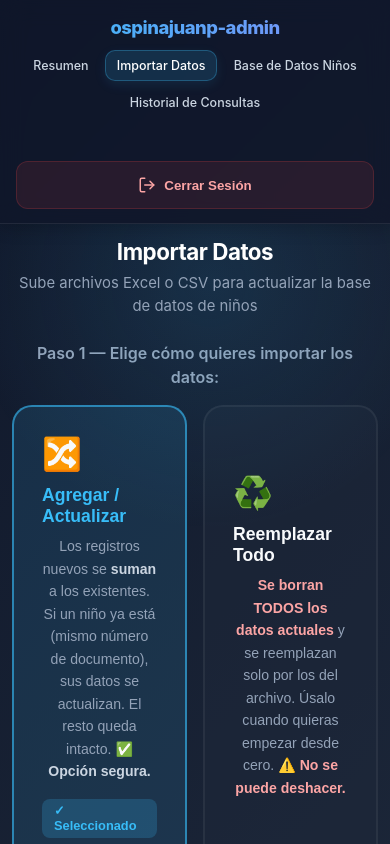
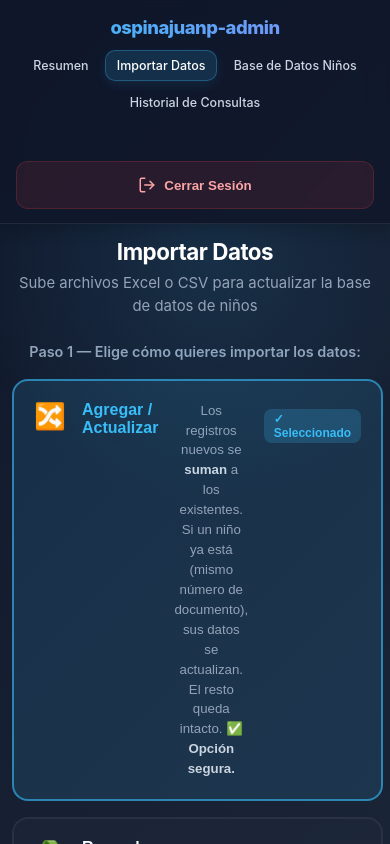
Before and after one commit to ospinajuanp/ospinajuanp-registro-app, a Next.js app: page /dashboard/import in a window 390 px wide. Shown: the top 844 px of the page. Built offline with nearby package versions, Linux system fonts and the light colour scheme.

Commit message:
correciones de css import datos

```diff
--- a/src/app/dashboard/dashboard.module.css
+++ b/src/app/dashboard/dashboard.module.css
@@ -418,7 +418,7 @@
 /* ── Mode cards (Import) ── */
 .modeGrid {
   display: grid;
-  grid-template-columns: 1fr 1fr;
+  grid-template-columns: repeat(auto-fit, minmax(380px, 1fr));
   gap: 1rem;
   margin-bottom: 2rem;
 }
@@ -429,6 +429,7 @@
   cursor: pointer;
   text-align: left;
   transition: all 0.3s ease;
+  width: 100%;
 }
 
 .modeCardTitle {
@@ -451,6 +452,19 @@
   font-size: 0.8rem;
   font-weight: 700;
   margin-top: 1rem;
+}
+
+.modeEmoji {
+  font-size: 2rem;
+  margin-bottom: 0.75rem;
+  display: block;
+}
+
+.stepLabel {
+  color: #94a3b8;
+  margin-bottom: 1rem;
+  font-weight: 600;
+  font-size: 0.9rem;
 }
 
 /* ── Manage (Historial) table wrapper ── */
@@ -606,6 +620,38 @@
     grid-template-columns: 1fr;
   }
 
+  .modeCard {
+    padding: 1.25rem;
+    border-radius: 16px;
+    display: flex;
+    flex-direction: row;
+    align-items: flex-start;
+    gap: 1rem;
+    text-align: left;
+  }
+
+  .modeEmoji {
+    font-size: 1.6rem;
+    margin-bottom: 0;
+    flex-shrink: 0;
+  }
+
+  .modeCardTitle {
+    font-size: 1rem;
+    margin-bottom: 0.3rem;
+  }
+
+  .modeCardDesc {
+    font-size: 0.83rem;
+    line-height: 1.5;
+  }
+
+  .modeBadge {
+    font-size: 0.75rem;
+    padding: 0.2rem 0.6rem;
+    margin-top: 0.5rem;
+  }
+
   .fileInfoCard {
     flex-direction: column;
     align-items: flex-start;
--- a/src/app/dashboard/import/page.tsx
+++ b/src/app/dashboard/import/page.tsx
@@ -144,65 +144,57 @@ export default function ImportPage() {
       </div>
 
       {/* ── Step 1: Mode selector ── */}
-      <p style={{ color: "#94a3b8", marginBottom: "1rem", fontWeight: 600 }}>
+      <p className={styles.stepLabel}>
         Paso 1 — Elige cómo quieres importar los datos:
       </p>
-      <div style={{ display: "grid", gridTemplateColumns: "1fr 1fr", gap: "1rem", marginBottom: "2rem" }}>
+      <div className={styles.modeGrid}>
         {/* Merge */}
         <button
           onClick={() => selectMode("merge")}
+          className={styles.modeCard}
           style={{
             background: mode === "merge" ? "rgba(56,189,248,0.12)" : "rgba(30,41,59,0.5)",
             border: mode === "merge" ? "2px solid rgba(56,189,248,0.6)" : "2px solid rgba(255,255,255,0.06)",
-            borderRadius: "20px",
-            padding: "1.75rem",
-            cursor: "pointer",
-            textAlign: "left",
-            transition: "all 0.3s ease",
           }}
         >
-          <div style={{ fontSize: "2rem", marginBottom: "0.75rem" }}>🔀</div>
-          <h3 style={{ color: mode === "merge" ? "#38bdf8" : "#f8fafc", fontSize: "1.1rem", marginBottom: "0.5rem" }}>
+          <span className={styles.modeEmoji}>🔀</span>
+          <h3 className={styles.modeCardTitle} style={{ color: mode === "merge" ? "#38bdf8" : "#f8fafc" }}>
             Agregar / Actualizar
           </h3>
-          <p style={{ color: "#94a3b8", fontSize: "0.88rem", lineHeight: "1.6", margin: 0 }}>
+          <p className={styles.modeCardDesc}>
             Los registros nuevos se <strong style={{ color: "#cbd5e1" }}>suman</strong> a los existentes.
             Si un niño ya está (mismo número de documento), sus datos se actualizan.
             El resto queda intacto. <strong style={{ color: "#cbd5e1" }}>✅ Opción segura.</strong>
           </p>
           {mode === "merge" && (
-            <div style={{ marginTop: "1rem", display: "inline-block", background: "rgba(56,189,248,0.2)", color: "#38bdf8", padding: "0.3rem 0.75rem", borderRadius: "8px", fontSize: "0.8rem", fontWeight: 700 }}>
+            <span className={styles.modeBadge} style={{ background: "rgba(56,189,248,0.2)", color: "#38bdf8" }}>
               ✓ Seleccionado
-            </div>
+            </span>
           )}
         </button>
 
         {/* Replace */}
         <button
           onClick={() => selectMode("replace")}
+          className={styles.modeCard}
           style={{
             background: mode === "replace" ? "rgba(239,68,68,0.1)" : "rgba(30,41,59,0.5)",
             border: mode === "replace" ? "2px solid rgba(239,68,68,0.5)" : "2px solid rgba(255,255,255,0.06)",
-            borderRadius: "20px",
-            padding: "1.75rem",
-            cursor: "pointer",
-            textAlign: "left",
-            transition: "all 0.3s ease",
           }}
         >
-          <div style={{ fontSize: "2rem", marginBottom: "0.75rem" }}>♻️</div>
-          <h3 style={{ color: mode === "replace" ? "#f87171" : "#f8fafc", fontSize: "1.1rem", marginBottom: "0.5rem" }}>
+          <span className={styles.modeEmoji}>♻️</span>
+          <h3 className={styles.modeCardTitle} style={{ color: mode === "replace" ? "#f87171" : "#f8fafc" }}>
             Reemplazar Todo
           </h3>
-          <p style={{ color: "#94a3b8", fontSize: "0.88rem", lineHeight: "1.6", margin: 0 }}>
+          <p className={styles.modeCardDesc}>
             <strong style={{ color: "#fca5a5" }}>Se borran TODOS los datos actuales</strong> y se reemplazan
             solo por los del archivo. Úsalo cuando quieras empezar desde cero.{" "}
             <strong style={{ color: "#fca5a5" }}>⚠️ No se puede deshacer.</strong>
           </p>
           {mode === "replace" && (
-            <div style={{ marginTop: "1rem", display: "inline-block", background: "rgba(239,68,68,0.2)", color: "#f87171", padding: "0.3rem 0.75rem", borderRadius: "8px", fontSize: "0.8rem", fontWeight: 700 }}>
+            <span className={styles.modeBadge} style={{ background: "rgba(239,68,68,0.2)", color: "#f87171" }}>
               ✓ Seleccionado
-            </div>
+            </span>
           )}
         </button>
       </div>
```
